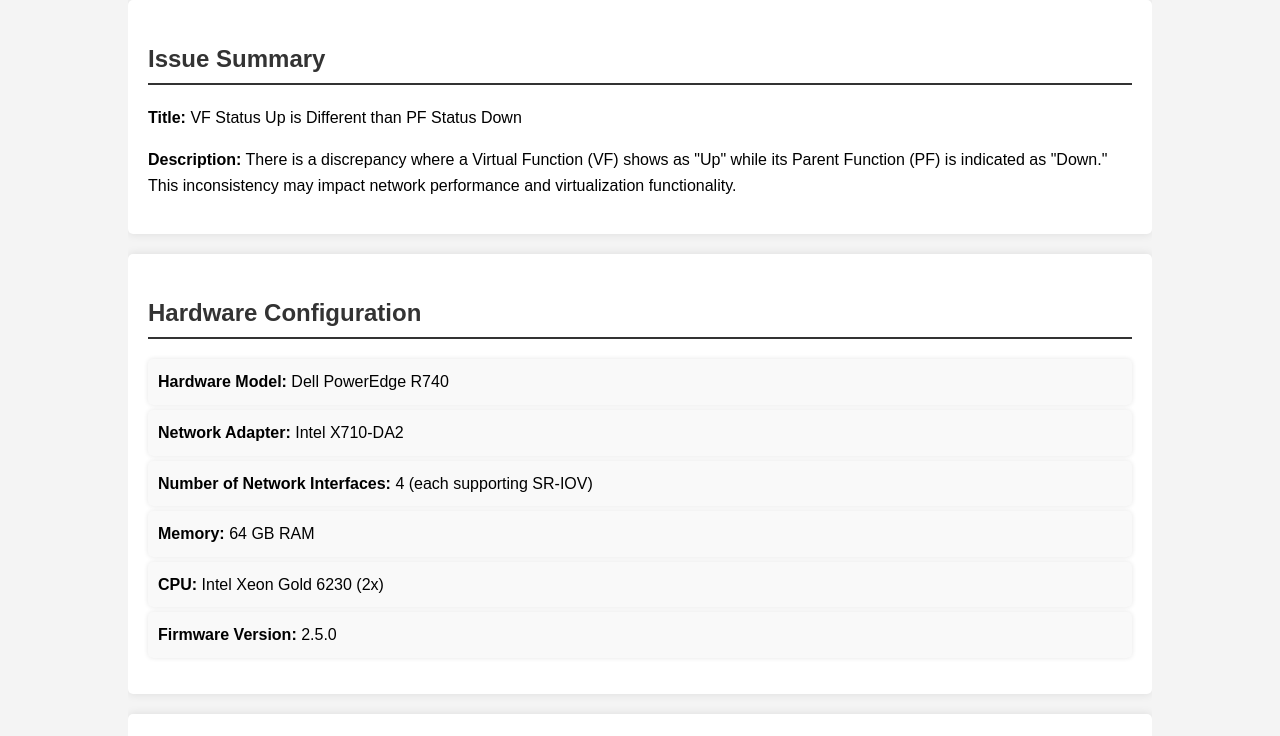
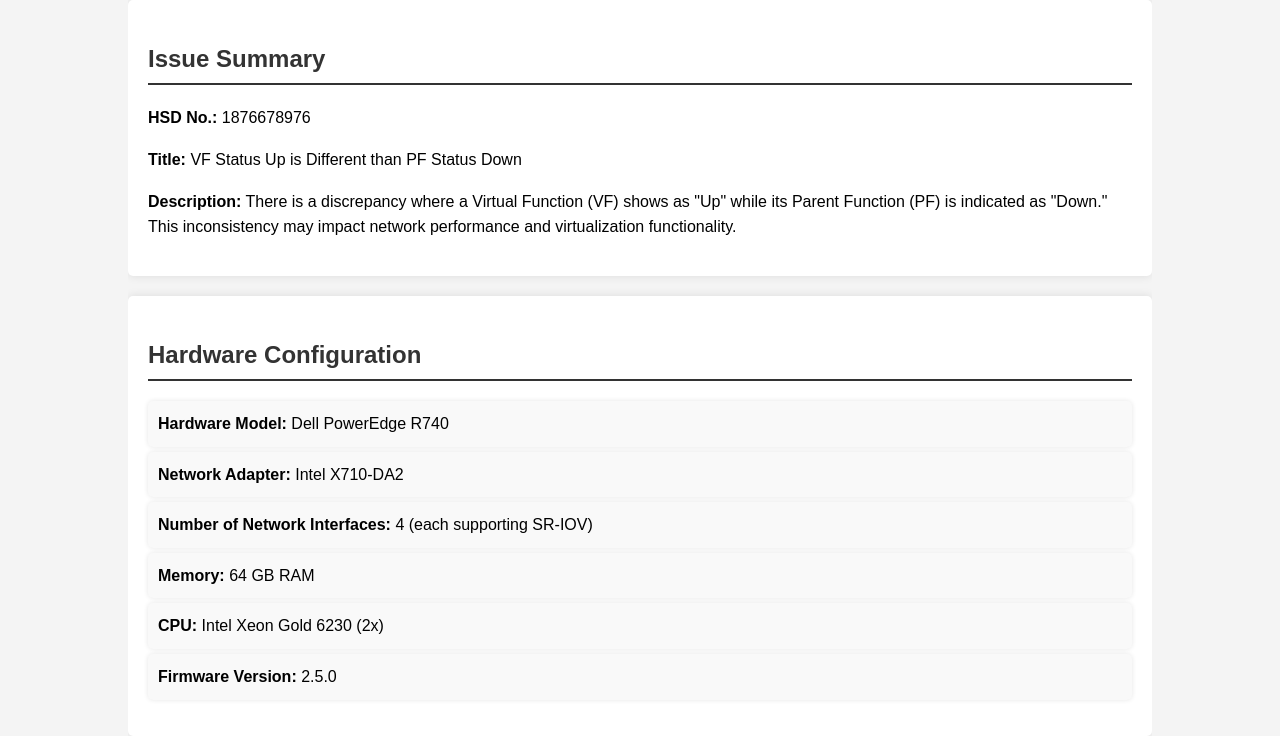
Before and after one commit to azam2020/1876678976, a plain HTML site: page index.html in a window 1280 px wide. Shown: the part 64-800 px from the top of the page. Drawn offline with Linux system fonts and the light colour scheme.

Commit message:
Update index.html

```diff
--- a/index.html
+++ b/index.html
@@ -68,6 +68,7 @@
     <div class="container">
         <section>
             <h2>Issue Summary</h2>
+             <p><strong>HSD No.:</strong> 1876678976</p>
             <p><strong>Title:</strong> VF Status Up is Different than PF Status Down</p>
             <p><strong>Description:</strong> There is a discrepancy where a Virtual Function (VF) shows as "Up" while its Parent Function (PF) is indicated as "Down." This inconsistency may impact network performance and virtualization functionality.</p>
         </section>
```
